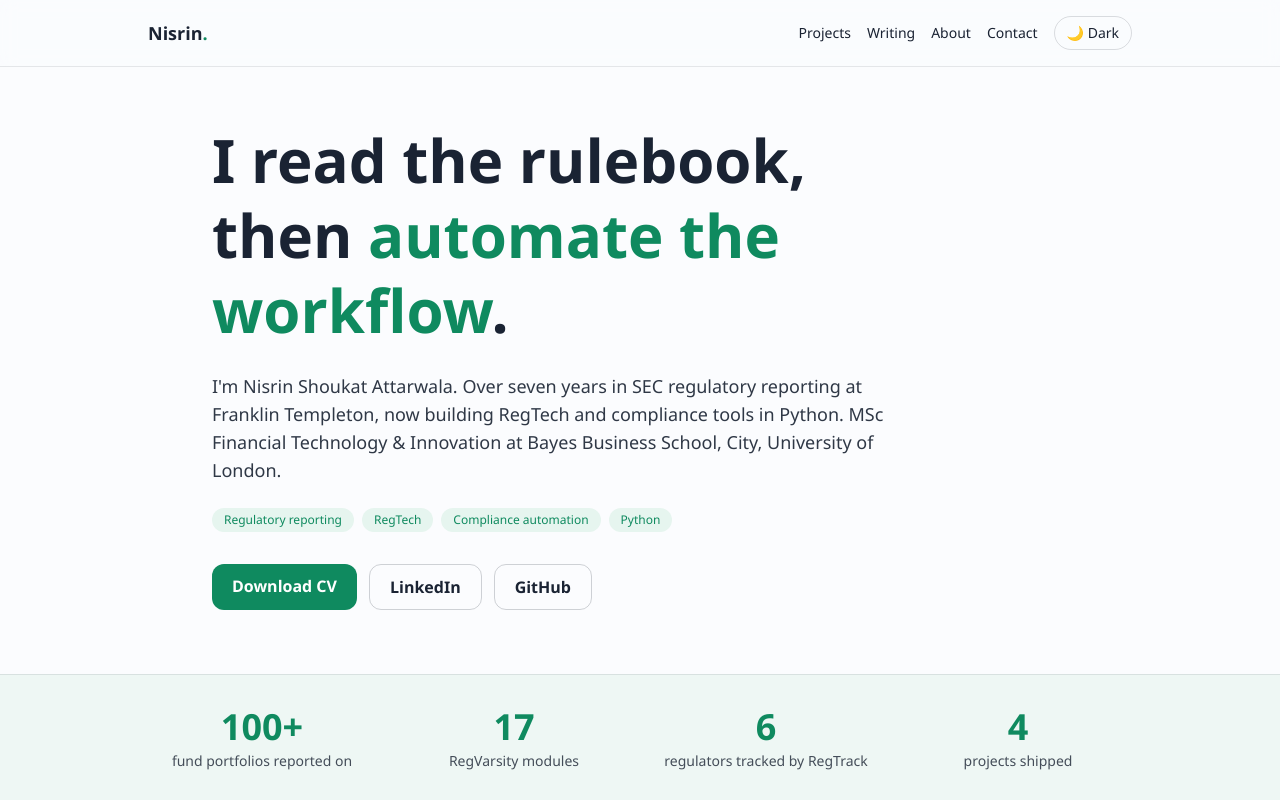
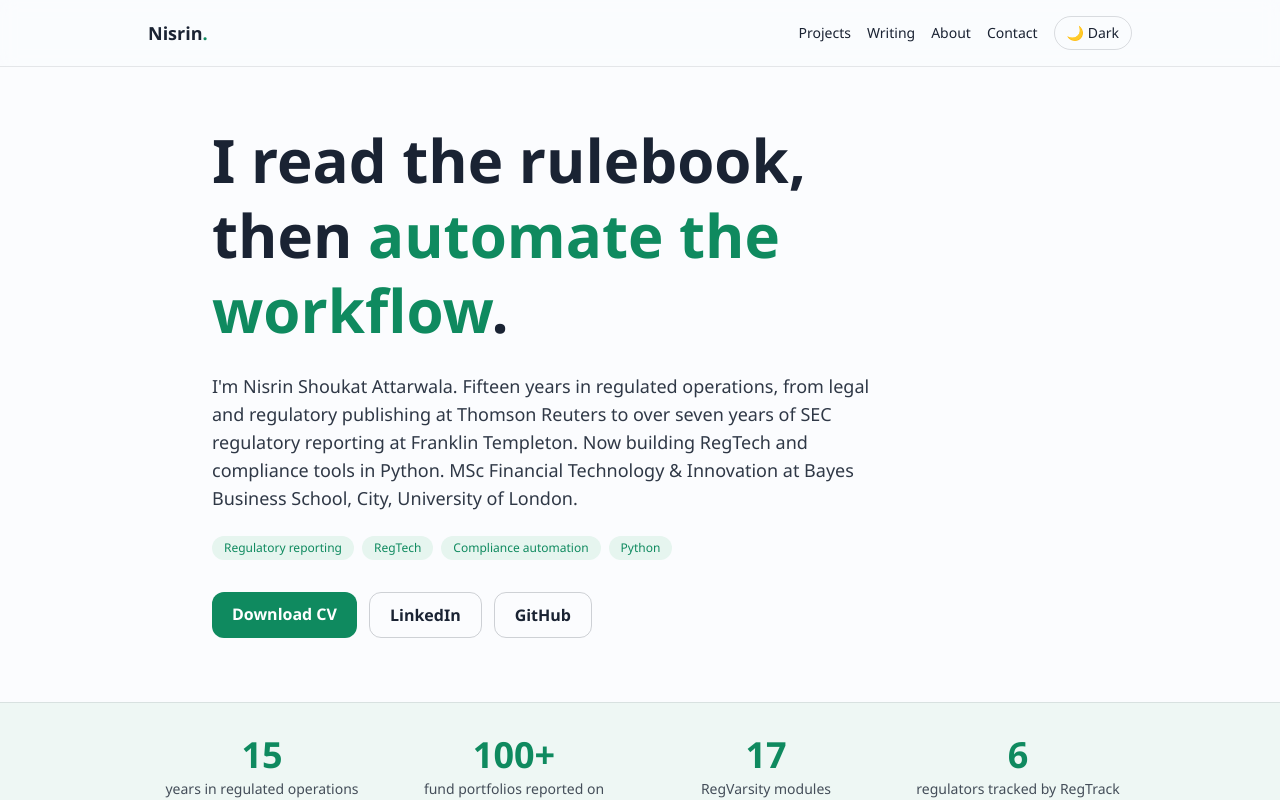
Before and after one commit to nattarw-tech/my-personal-site, a React (Vite) app: page / in a window 1280 px wide. Shown: the top 800 px of the page. Built offline with nearby package versions, Linux system fonts and the light colour scheme.

Commit message:
Add Thomson Reuters back: fifteen-year framing in hero and About, 15-years stat, serve master CV

```diff
--- a/src/data/content.ts
+++ b/src/data/content.ts
@@ -6,10 +6,10 @@ export const LINKS = {
 };
 
 export const STATS = [
+  { value: 15, suffix: "", label: "years in regulated operations" },
   { value: 100, suffix: "+", label: "fund portfolios reported on" },
   { value: 17, suffix: "", label: "RegVarsity modules" },
   { value: 6, suffix: "", label: "regulators tracked by RegTrack" },
-  { value: 4, suffix: "", label: "projects shipped" },
 ];
 
 export interface Project {
--- a/src/pages/Home.tsx
+++ b/src/pages/Home.tsx
@@ -46,8 +46,9 @@ export default function Home() {
           then <span className="text-accent">automate the workflow</span>.
         </h1>
         <p className="mt-6 text-lg max-w-2xl opacity-90">
-          I&apos;m Nisrin Shoukat Attarwala. Over seven years in SEC regulatory reporting at
-          Franklin Templeton, now building RegTech and compliance tools in Python. MSc Financial
+          I&apos;m Nisrin Shoukat Attarwala. Fifteen years in regulated operations, from legal and
+          regulatory publishing at Thomson Reuters to over seven years of SEC regulatory reporting
+          at Franklin Templeton. Now building RegTech and compliance tools in Python. MSc Financial
           Technology &amp; Innovation at Bayes Business School, City, University of London.
         </p>
         <div className="mt-6 flex flex-wrap gap-2">
@@ -164,9 +165,14 @@ export default function Home() {
         <div className="max-w-3xl">
           <div className="space-y-4 leading-relaxed">
             <p>
-              For over seven years at Franklin Templeton I managed US mutual fund filings through
-              SEC EDGAR across 100+ portfolios, work where a single misplaced figure becomes a
-              regulatory problem. Somewhere along the way I noticed that every tedious reporting
+              I started at Thomson Reuters, from 2010 to 2018, in legal and regulatory publishing
+              operations for US Westlaw. I ended up leading a team of twelve and redesigning the
+              new-hire training plan, which cut onboarding from six months to three.
+            </p>
+            <p>
+              Then over seven years at Franklin Templeton, managing US mutual fund and ETF filings
+              through SEC EDGAR across 100+ portfolios, work where a single misplaced figure becomes
+              a regulatory problem. Somewhere along the way I noticed that every tedious reporting
               process was really an automation project wearing a disguise, and I started building
               the tools myself: VBA first, then Python.
             </p>
```
Also changed, not shown: 1 other file (tests, documents, lock files or other folders).
